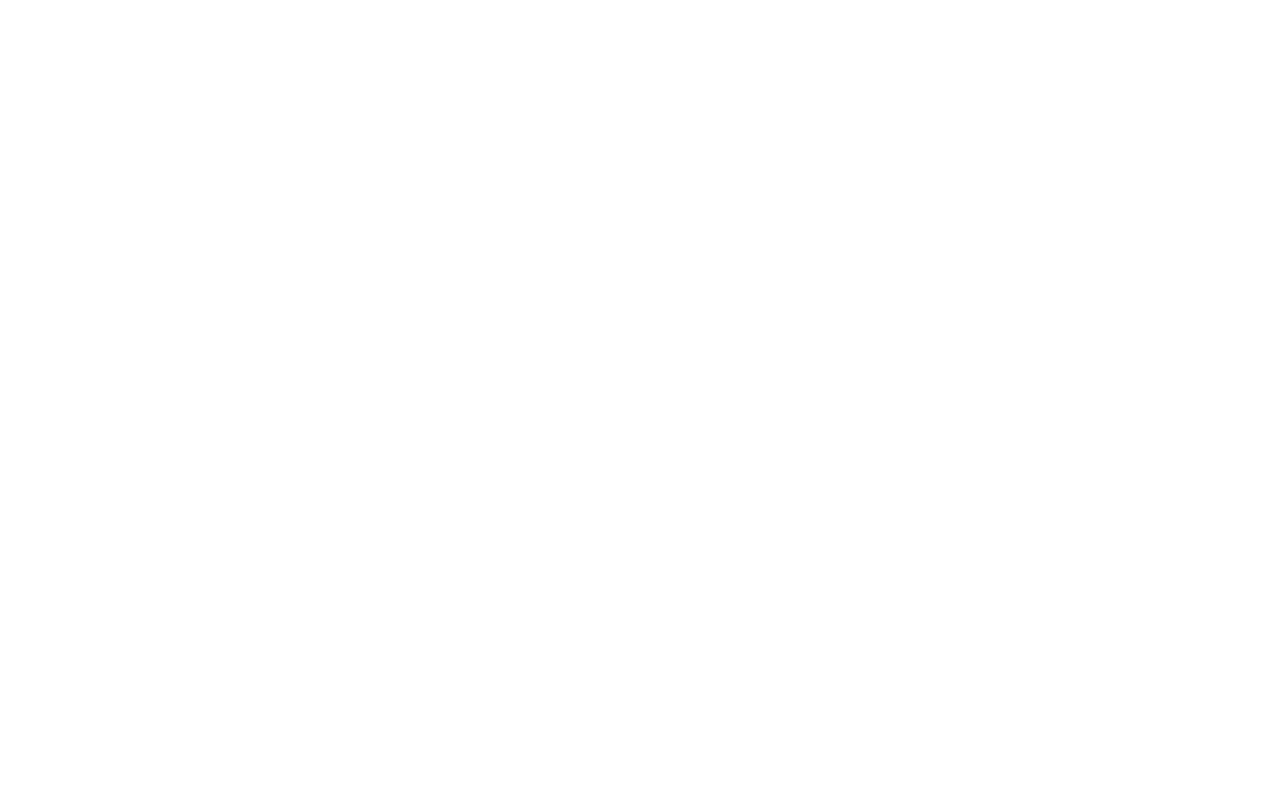
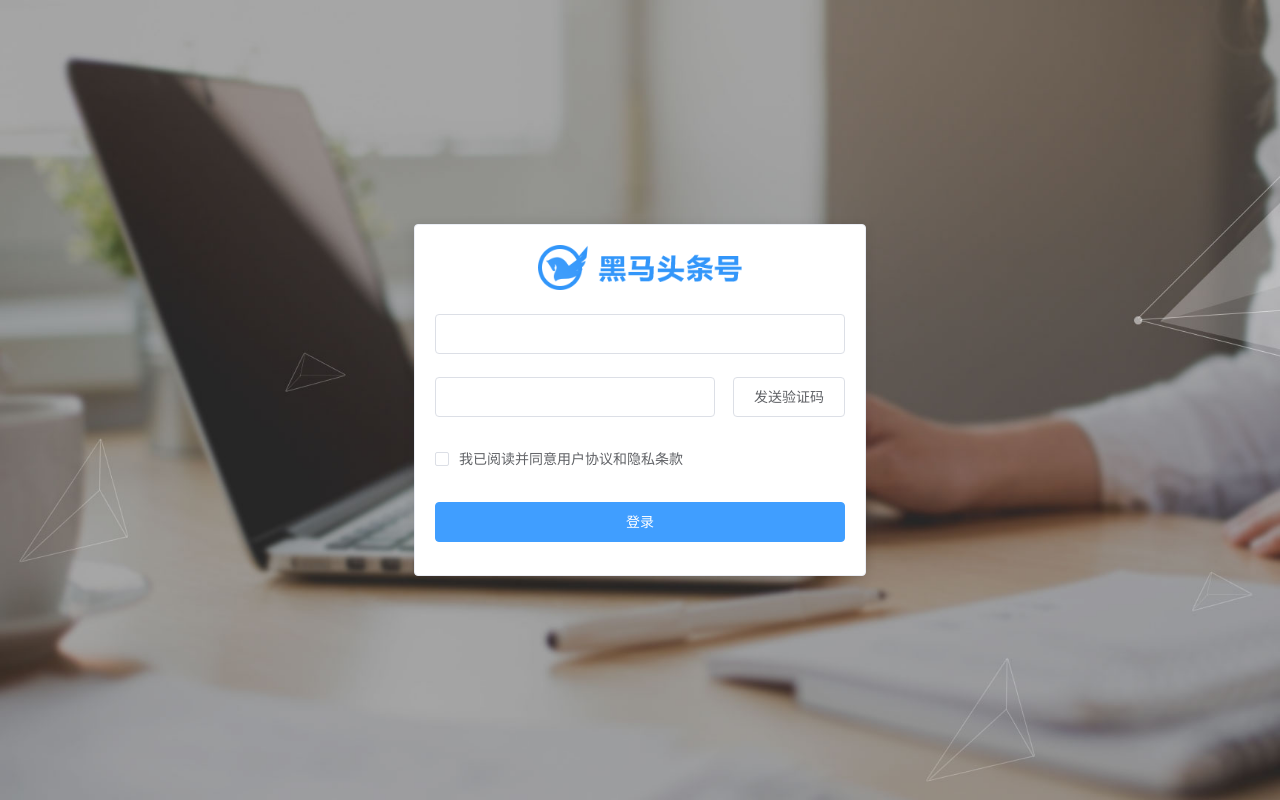
Before and after one commit to wctwj/heimatoutiao, a Vue app: page /#/login in a window 1280 px wide. Built offline with nearby package versions, Linux system fonts and the light colour scheme.

Commit message:
新建登录主页

```diff
--- a/src/main.js
+++ b/src/main.js
@@ -1,10 +1,12 @@
 import Vue from 'vue'
 import App from './App.vue'
 import router from './router'
+import ElementUi from 'element-ui'
 import 'element-ui/lib/theme-chalk/index.css'
 import './style/index.less'
 
 Vue.config.productionTip = false
+Vue.use(ElementUi)
 
 new Vue({
   router,
--- a/src/router.js
+++ b/src/router.js
@@ -9,13 +9,13 @@
   routes: [
     {
       path: '/login',
-      name: 'Login'
+      component: Login
     },
     {
       path: '/',
       name: 'home',
       component: Home
-    },
+    }
     // {
     //   path: '/about',
     //   name: 'about',
--- a/src/views/login/index.vue
+++ b/src/views/login/index.vue
@@ -1,6 +1,25 @@
 <template>
-  <div>
-      login
+  <div class="login">
+      <el-card class="login-card">
+          <div class="logo">
+              <img src="../../assets/img/logo_index.png" alt="">
+          </div>
+          <el-form style="margin-top:20px">
+              <el-form-item>
+                  <el-input></el-input>
+              </el-form-item>
+              <el-form-item>
+                  <el-input style="width:280px"></el-input>
+                  <el-button style="float:right">发送验证码</el-button>
+              </el-form-item>
+              <el-form-item>
+                  <el-checkbox>我已阅读并同意用户协议和隐私条款</el-checkbox>
+              </el-form-item>
+              <el-form-item>
+                  <el-button style="width:100%" type='primary'>登录</el-button>
+              </el-form-item>
+          </el-form>
+      </el-card>
   </div>
 </template>
 
@@ -10,6 +29,23 @@
 }
 </script>
 
-<style>
-
+<style lang='less' scoped>
+    .login{
+        background: url('../../assets/img/login_bg.jpg');
+        height: 100vh;
+        background-size: cover;
+        display: flex;
+        justify-content: center;
+        align-items: center;
+        .login-card{
+            width: 450px;
+            height: 350px;
+            .logo{
+                text-align: center;
+                img{
+                    height: 45px;
+                }
+            }
+        }
+    }
 </style>
```
